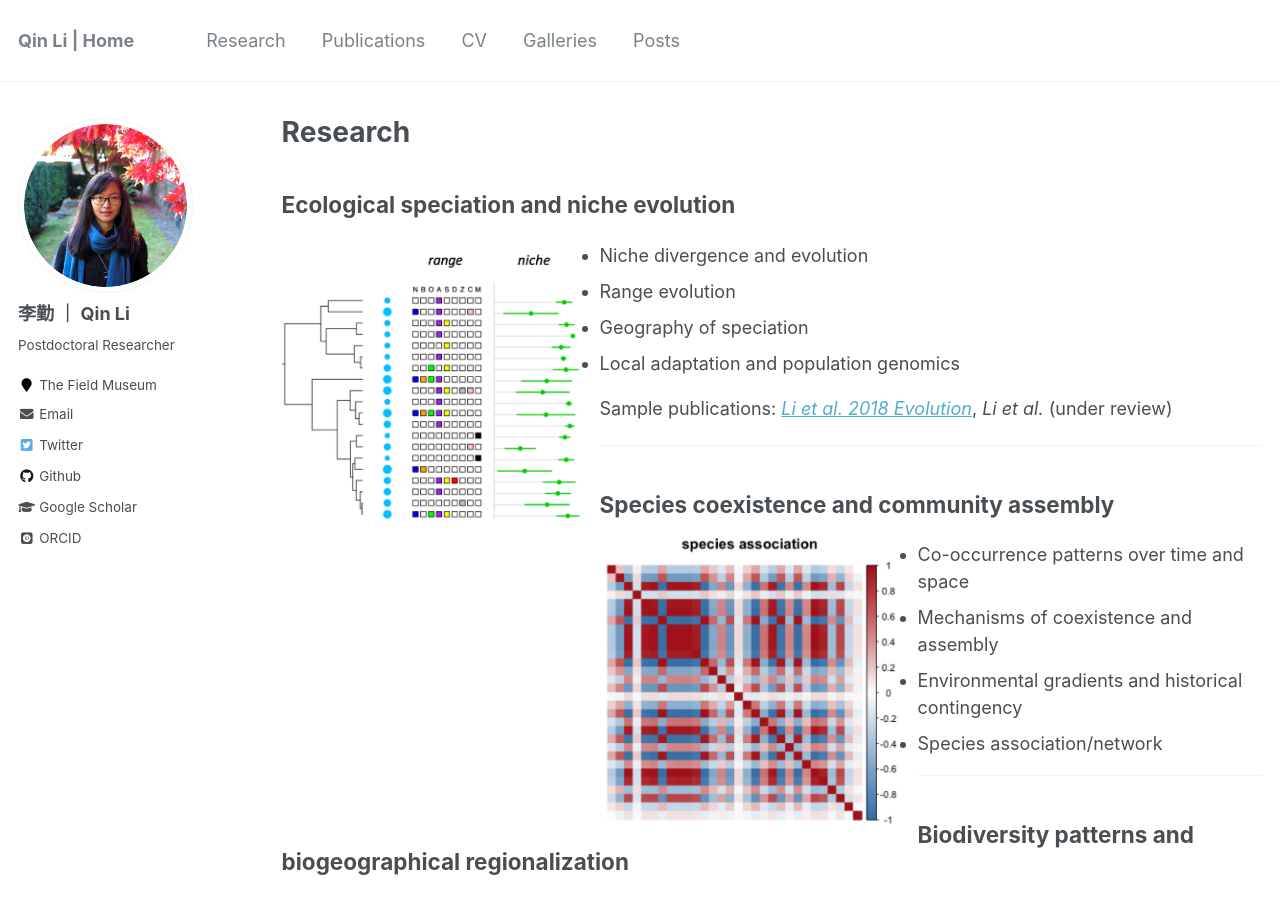
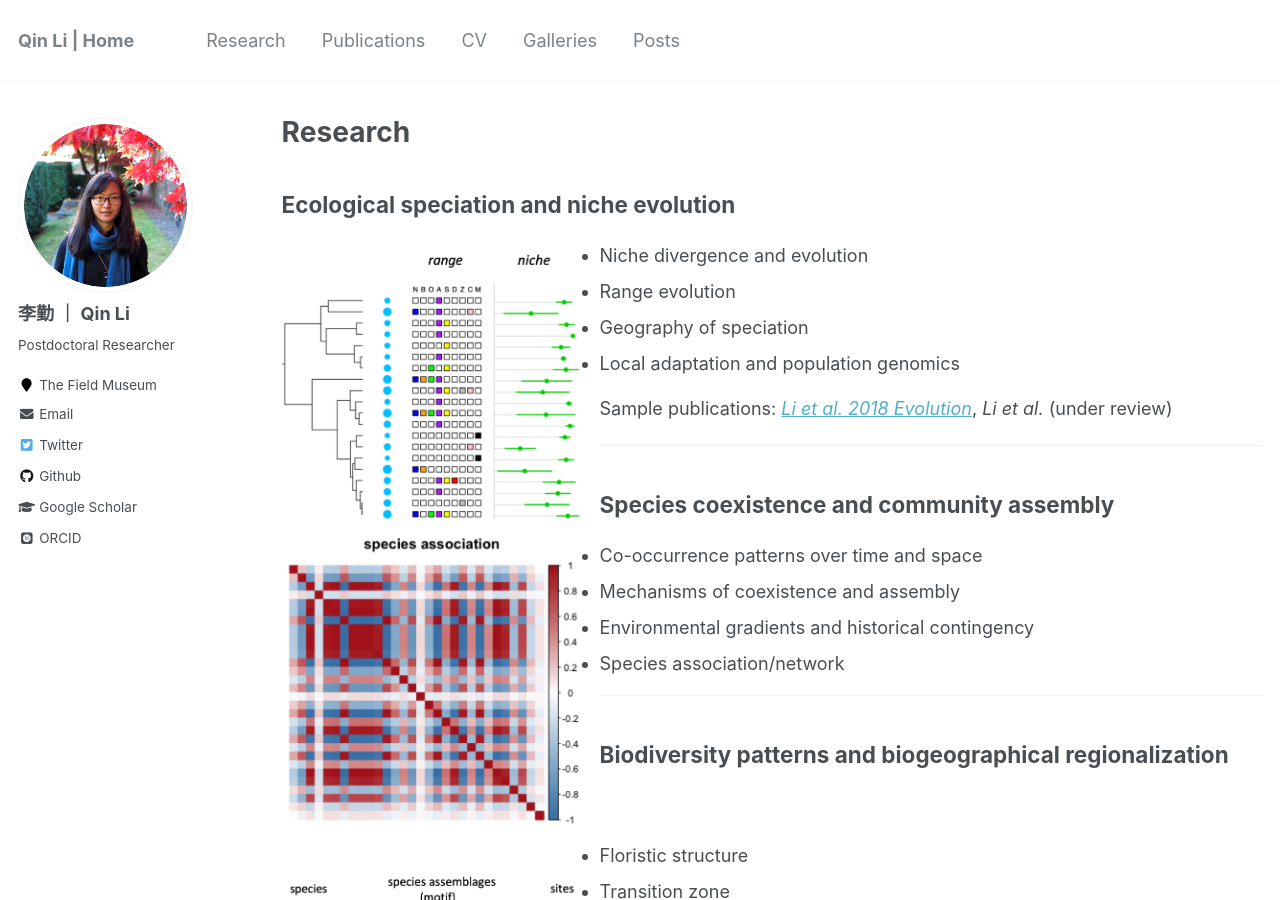
Before and after one commit to qli/qli.github.io, a Jekyll site: the page built from _pages/research.md, in a window 1280 px wide and 900 px high. Built offline with Jekyll 4.4.1, drawn with Linux system fonts in a browser that asks for light colours; some web fonts are replaced.

Commit message:
modify figs

```diff
--- a/_pages/research.md
+++ b/_pages/research.md
@@ -20,6 +20,8 @@ does not work
 ## Ecological speciation and niche evolution
 
 ![](/images/fig_niche.png){: width="300px" .align-left}
+{:style="clear: left"}
+
 - Niche divergence and evolution
 - Range evolution
 - Geography of speciation
@@ -33,6 +35,7 @@ Sample publications: [*Li et al. 2018 Evolution*](https://doi.org/10.1111/evo.13
 ## Species coexistence and community assembly
 
 ![](/images/fig_spAsso.png){: width="300px" .align-left}
+{:style="clear: left"}
 
 - Co-occurrence patterns over time and space
 - Mechanisms of coexistence and assembly
@@ -45,6 +48,7 @@ Sample publications: [*Li et al. 2018 Evolution*](https://doi.org/10.1111/evo.13
 ## Biodiversity patterns and biogeographical regionalization
 
 ![](/images/fig_GoM.png){: width="300px" .align-left}
+{:style="clear: left"}
 
 - Floristic structure
 - Transition zone
@@ -60,6 +64,7 @@ Sample publications: *Li et al.* (under review)
 ## Global change and species responses
 
 ![](/images/fig_NAC.png){: width="300px" .align-left}
+{:style="clear: left"}
 
 - Non-analogous climate patterns
 - Range shifts under climate change
```
